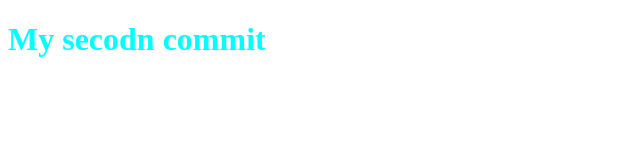
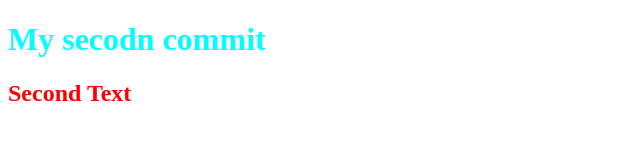
Before and after one commit to Mihai-Cristi/my_second_repo, a plain HTML site: page index.html in a window 1280 px wide. Shown: the whole page, without its empty margins (0-640 px from the left). Drawn offline with Linux system fonts and the light colour scheme.

Commit message:
second commit

```diff
--- a/index.html
+++ b/index.html
@@ -9,5 +9,6 @@
 </head>
 <body>
     <h1>My secodn commit</h1>
+    <h2>Second Text</h2>
 </body>
 </html>
--- a/main.css
+++ b/main.css
@@ -1,3 +1,6 @@
 h1 {
     color:aqua;
 }
+h2 {
+    color: red;
+}
```
Also changed, not shown: 1 other file.
